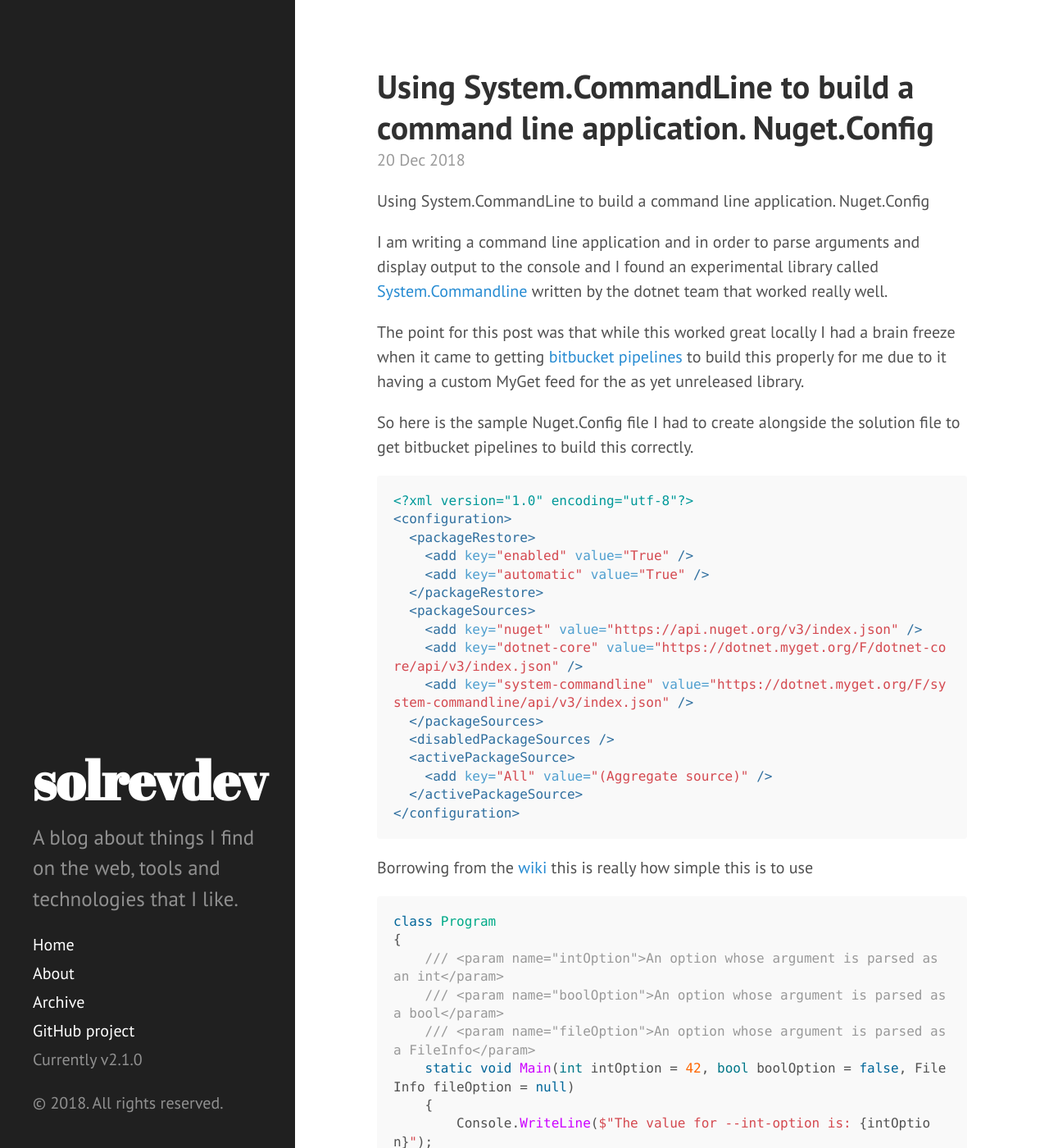
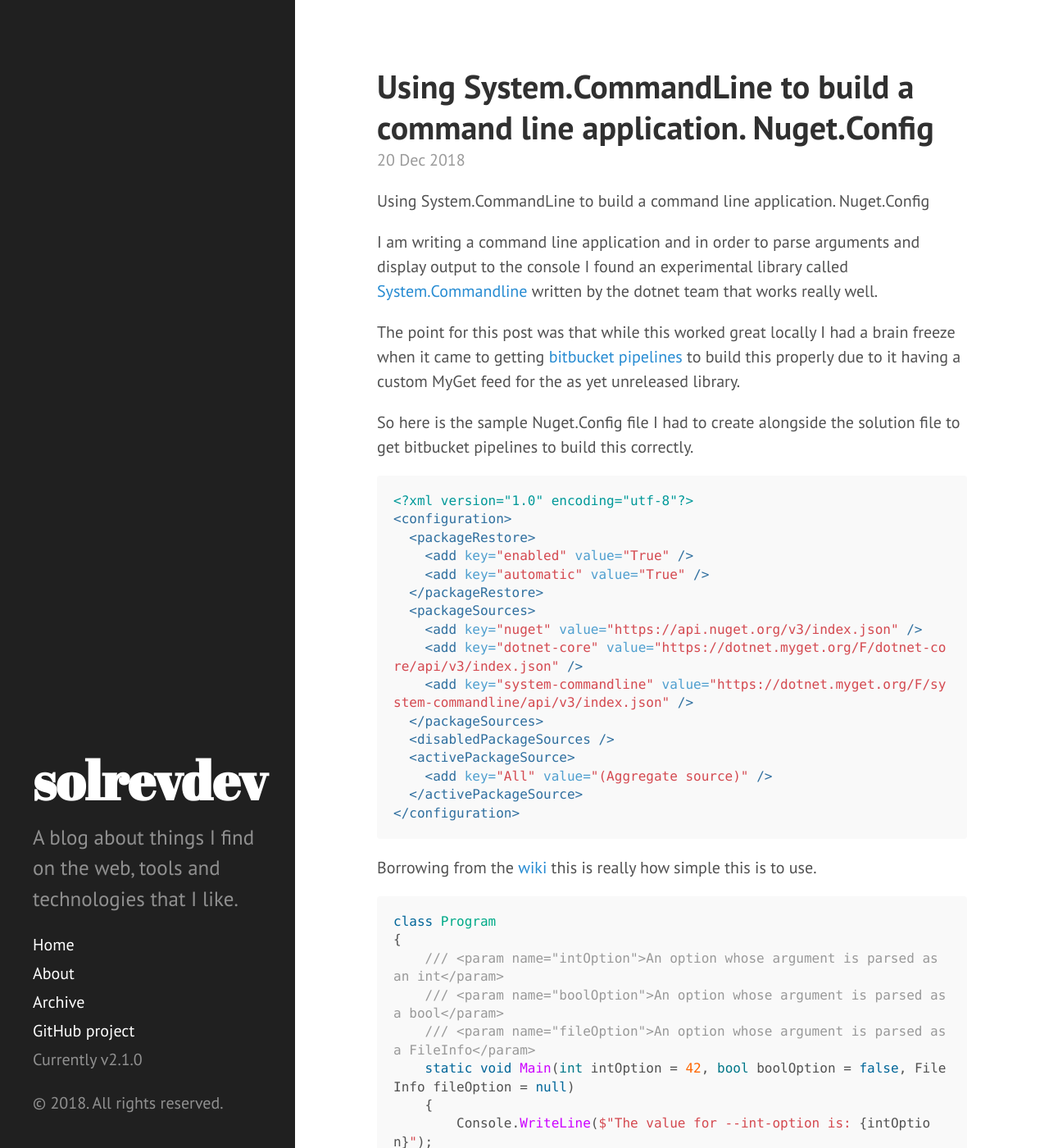
Before and after one commit to solrevdev/solrevdev.github.io, a Jekyll site: the page built from _posts/2018-12-20-using-system-commandline-to-build-a-command-line-application-and-nuget-config.md, in a window 1280 px wide and 1400 px high. Shown: the whole window at 82% size. Built offline with Jekyll 4.4.1, drawn with Linux system fonts in a browser that asks for light colours; some of the changed text lies outside the part shown.

Commit message:
Update 2018-12-20-using-system-commandline-to-build-a-command-line-application-and-nuget-config.md

````diff
--- a/_posts/2018-12-20-using-system-commandline-to-build-a-command-line-application-and-nuget-config.md
+++ b/_posts/2018-12-20-using-system-commandline-to-build-a-command-line-application-and-nuget-config.md
@@ -12,11 +12,11 @@ tags:
 
 Using System.CommandLine to build a command line application. Nuget.Config
 
-I am writing a command line application and in order to parse arguments and display output to the console and I found an
-experimental library called [System.Commandline](https://github.com/dotnet/command-line-api) written by the dotnet team that worked really well.
+I am writing a command line application and in order to parse arguments and display output to the console I found an
+experimental library called [System.Commandline](https://github.com/dotnet/command-line-api) written by the dotnet team that works really well.
 
 The point for this post was that while this worked great locally I had a brain freeze when it came to getting
-[bitbucket pipelines](https://bitbucket.org/product/features/pipelines) to build this properly for me due to it having a custom MyGet feed for the as yet unreleased library.
+[bitbucket pipelines](https://bitbucket.org/product/features/pipelines) to build this properly due to it having a custom MyGet feed for the as yet unreleased library.
 
 So here is the sample Nuget.Config file I had to create alongside the solution file to get bitbucket pipelines to build
 this correctly.
@@ -40,7 +40,7 @@ this correctly.
 </configuration>
 ```
 
-Borrowing from the [wiki](https://github.com/dotnet/command-line-api/wiki) this is really how simple this is to use
+Borrowing from the [wiki](https://github.com/dotnet/command-line-api/wiki) this is really how simple this is to use.
 
 ```c#
 class Program
````
Also changed, not shown: other parts of _posts/2018-12-20-using-system-commandline-to-build-a-command-line-application-and-nuget-config.md (+2 -0 lines).
